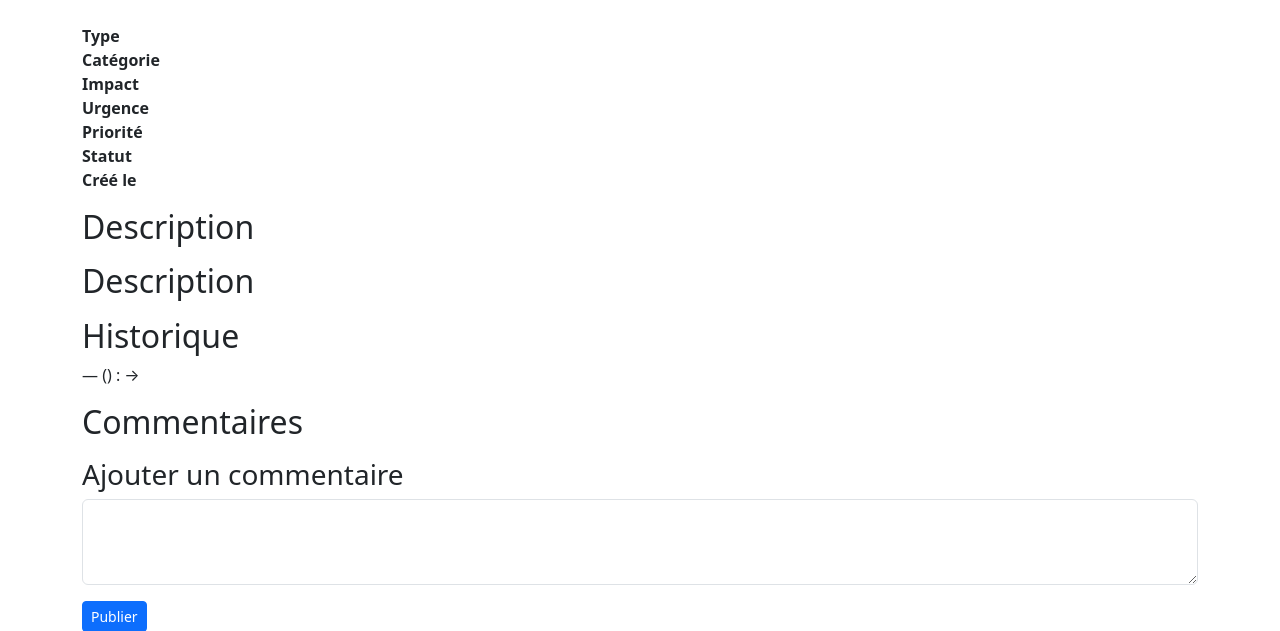
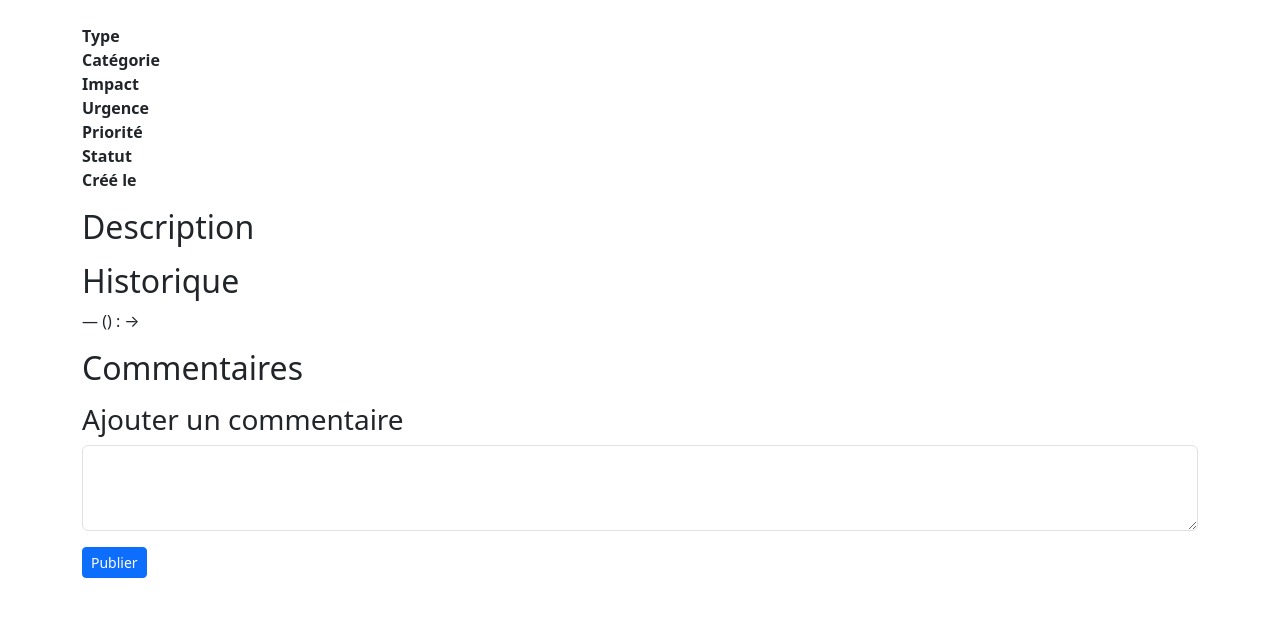
Before and after one commit to Potato-Technical/miniticket, a PHP site: template app/Views/tickets/show.php in a window 1280 px wide. Shown: the part 56-687 px from the top of the page. Run offline with PHP 8.4, Linux system fonts and the light colour scheme; the template is opened without the code that fills it: most values are stand-ins (such as "Sample title", 1, 10 or a date in 2020); data that the repository does not hold is empty.

Commit message:
fix: corriger l'affichage du détail d'un ticket

```diff
--- a/app/Views/tickets/show.php
+++ b/app/Views/tickets/show.php
@@ -36,9 +36,6 @@
         <button type="submit" class="btn btn-sm btn-outline-secondary">Fermer</button>
     </form>
 <?php endif; ?>
-
-<h2>Description</h2>
-<p><?= nl2br(e($ticket['description'])) ?></p>
 
 <h2>Description</h2>
 <p><?= nl2br(e($ticket['description'])) ?></p>
```
